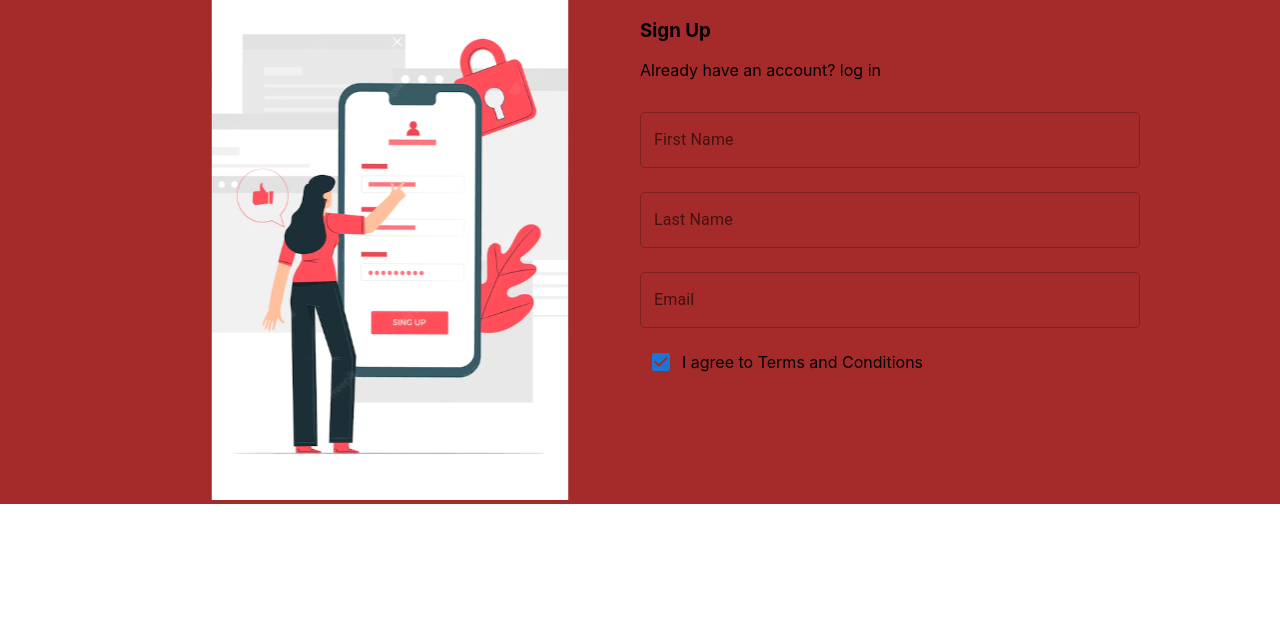
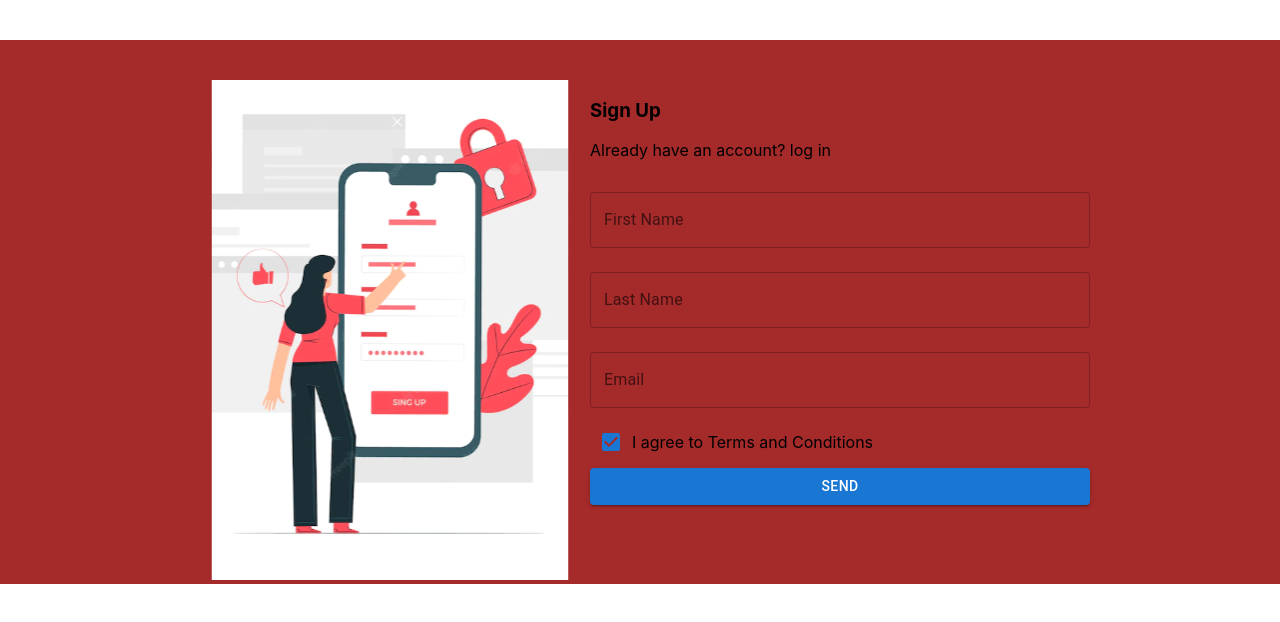
Before and after one commit to micheaol/user-verification-app, a React (Create React App) app: page / in a window 1280 px wide. Shown: the top 622 px of the page. Built offline with nearby package versions, Linux system fonts and the light colour scheme.

Commit message:
Add style to the form

```diff
--- a/src/components/userRegistration/Register.js
+++ b/src/components/userRegistration/Register.js
@@ -1,7 +1,8 @@
 import React from 'react';
 import Box from '@mui/material/Box';
 import TextField from '@mui/material/TextField';
-import Grid from '@mui/material/Grid';
+import Button from '@mui/material/Button';
+// import SendIcon from '@mui/icons-material/Send';
 import Checkbox from '@mui/material/Checkbox';
 
 import RegisterImg from '../../assets/images/register-img.svg';
@@ -15,7 +16,7 @@ const Register = () => {
          <div >
             <img
                 src={RegisterImg}
-                width={500}
+                width={400}
                 height={500}
             />
         </div>
@@ -62,7 +63,11 @@ const Register = () => {
         <Checkbox  defaultChecked />
         <p>I agree to Terms and Conditions</p>
     </div>
-        </div>
+
+    <Button variant="contained">
+        Send
+      </Button>
+    </div>
     </div>
     </div>
   )
--- a/src/components/userRegistration/register.module.css
+++ b/src/components/userRegistration/register.module.css
@@ -8,6 +8,8 @@
     display: flex;
     justify-content: center;
     margin: 0 auto;
+    padding-top: 40px;
+    margin-top: 40px;
 }
 
 .registerformwrapper {
```
